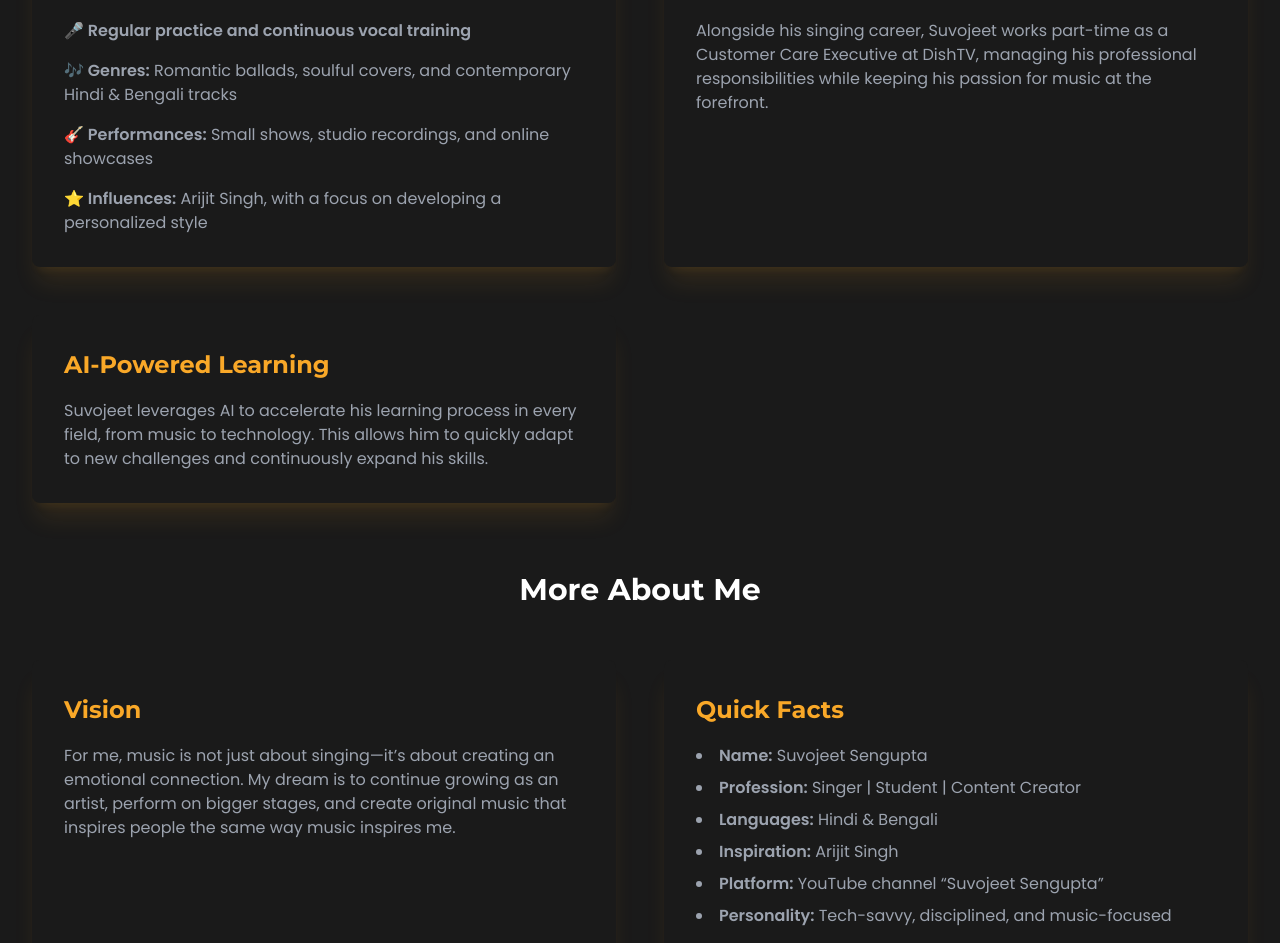
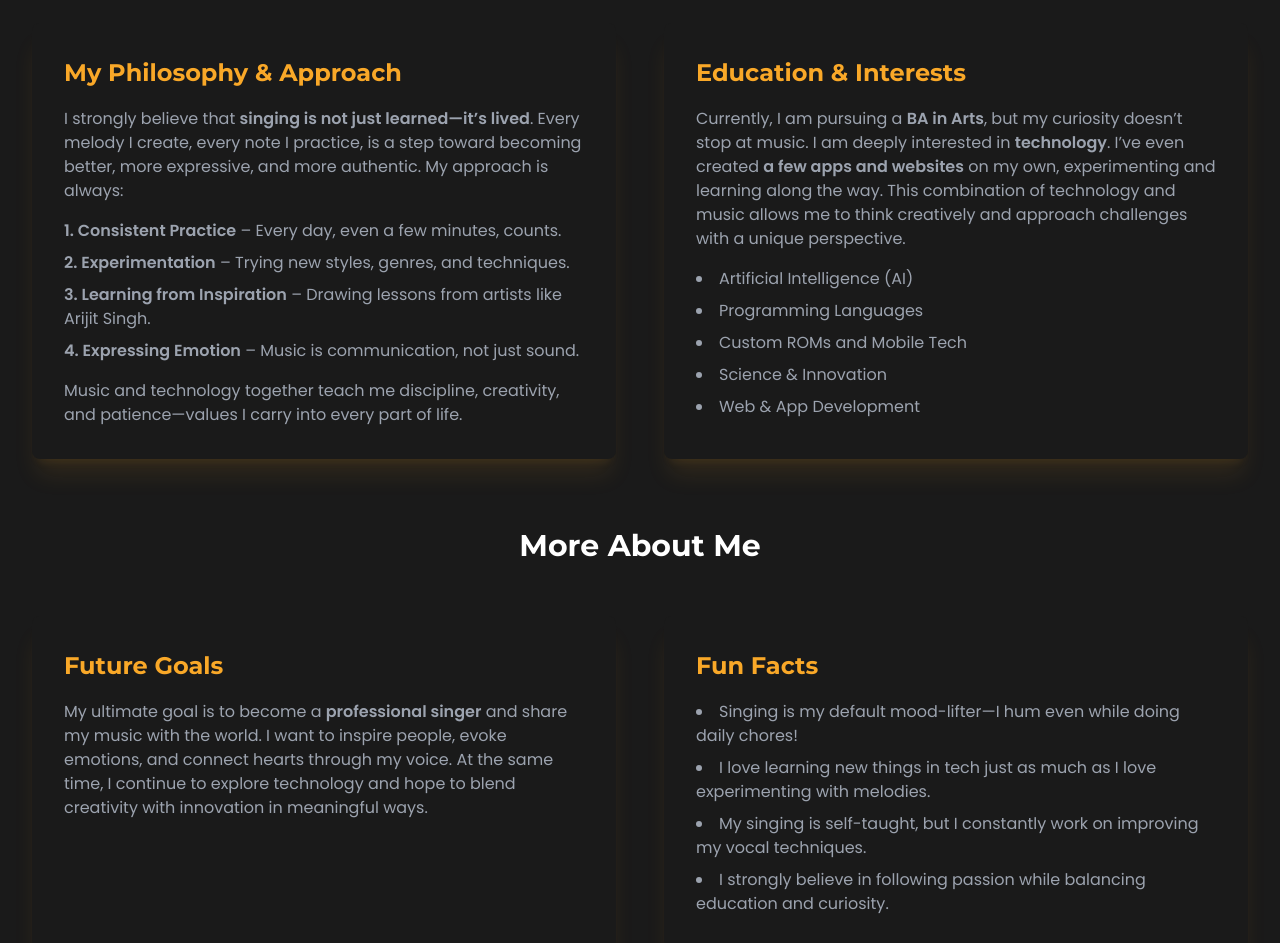
Before and after one commit to suvojeet-sengupta/Suvojeet_Sengupta, a React (Create React App) app: page /about in a window 1280 px wide. Shown: the part 969-1912 px from the top of the page. Built offline with nearby package versions, Linux system fonts and the light colour scheme; no server answers.

Commit message:
feat: update about page with new content

```diff
--- a/src/pages/About.js
+++ b/src/pages/About.js
@@ -124,9 +124,14 @@ const About = () => {
               <img src={suvojeet} alt="Suvojeet Sengupta" className="rounded-lg shadow-lg w-full h-auto mx-auto" loading="lazy" />
             </motion.div>
             <div className="md:col-span-2">
-
               <p className="text-grey">
-                Suvojeet Sengupta is a passionate singer, music lover, and dedicated performer with a unique ability to bring emotions alive through music. A student of History (BA Honours, Semester 3), he balances academics with his deep commitment to music, practicing daily and constantly refining his vocal style.
+                Hi! I’m <strong>Suvojeet Sengupta</strong>, born on <strong>1st August 2005</strong> in Asansol, West Bengal, and currently living in Jharkhand. From a very young age, I found myself lost in the world of music. Singing wasn’t just something I enjoyed—it became a part of who I am. I used to hum and sing <strong>Kishore Kumar songs</strong> as a child, and over time, this simple joy grew into a lifelong passion.
+              </p>
+              <p className="text-grey mt-4">
+                Singing for me is more than just hitting notes or performing in front of people—it’s a way to express myself. Whether I am happy, thoughtful, or even just daydreaming, I find myself <strong>humming, practicing, and experimenting</strong> with my voice. Friends and family often ask, “Do you practice?” but honestly, my practice is instinctive. Music flows naturally, and I have learned to refine my voice through self-practice, patience, and dedication.
+              </p>
+              <p className="text-grey mt-4">
+                I’ve always been inspired by <strong>Arijit Singh</strong>. His voice, emotion, and style motivate me to push my own limits and develop my own unique singing style. Even without formal training, I focus on understanding nuances of melody, rhythm, and expression.
               </p>
             </div>
           </div>
@@ -142,32 +147,39 @@ const About = () => {
         >
           <h2 className="text-3xl font-bold text-center font-montserrat mb-12 text-white">My Story</h2>
           <div className="grid md:grid-cols-2 gap-12">
-            {/* My Musical Journey */}
+            {/* My Philosophy & Approach */}
             <motion.div className="bg-dark rounded-lg shadow-xl p-8 shadow-primary/10" variants={cardVariants} whileHover={{ y: -10, transition: { duration: 0.2 } }}>
-              <h3 className="text-2xl font-bold text-primary mb-4 font-montserrat">My Musical Journey</h3>
-              <ul className="space-y-4 text-grey">
-                <li><strong>🎤 Regular practice and continuous vocal training</strong></li>
-                <li><strong>🎶 Genres:</strong> Romantic ballads, soulful covers, and contemporary Hindi & Bengali tracks</li>
-                <li><strong>🎸 Performances:</strong> Small shows, studio recordings, and online showcases</li>
-                <li><strong>⭐ Influences:</strong> Arijit Singh, with a focus on developing a personalized style</li>
-              </ul>
+              <h3 className="text-2xl font-bold text-primary mb-4 font-montserrat">My Philosophy & Approach</h3>
+                <p className="text-grey mb-4">
+                I strongly believe that <strong>singing is not just learned—it’s lived</strong>. Every melody I create, every note I practice, is a step toward becoming better, more expressive, and more authentic. My approach is always:
+                </p>
+                <ul className="space-y-2 text-grey">
+                    <li><strong>1. Consistent Practice</strong> – Every day, even a few minutes, counts.</li>
+                    <li><strong>2. Experimentation</strong> – Trying new styles, genres, and techniques.</li>
+                    <li><strong>3. Learning from Inspiration</strong> – Drawing lessons from artists like Arijit Singh.</li>
+                    <li><strong>4. Expressing Emotion</strong> – Music is communication, not just sound.</li>
+                </ul>
+                <p className="text-grey mt-4">
+                Music and technology together teach me discipline, creativity, and patience—values I carry into every part of life.
+                </p>
             </motion.div>
 
-            {/* Beyond Music */}
+            {/* Education & Interests */}
             <motion.div className="bg-dark rounded-lg shadow-xl p-8 shadow-primary/10" variants={cardVariants} whileHover={{ y: -10, transition: { duration: 0.2 } }}>
-              <h3 className="text-2xl font-bold text-primary mb-4 font-montserrat">Beyond Music</h3>
-              <p className="text-grey">
-                Alongside his singing career, Suvojeet works part-time as a Customer Care Executive at DishTV, managing his professional responsibilities while keeping his passion for music at the forefront.
-              </p>
+              <h3 className="text-2xl font-bold text-primary mb-4 font-montserrat">Education & Interests</h3>
+                <p className="text-grey">
+                Currently, I am pursuing a <strong>BA in Arts</strong>, but my curiosity doesn’t stop at music. I am deeply interested in <strong>technology</strong>. I’ve even created <strong>a few apps and websites</strong> on my own, experimenting and learning along the way. This combination of technology and music allows me to think creatively and approach challenges with a unique perspective.
+                </p>
+                <ul className="space-y-2 text-grey list-disc list-inside mt-4">
+                    <li>Artificial Intelligence (AI)</li>
+                    <li>Programming Languages</li>
+                    <li>Custom ROMs and Mobile Tech</li>
+                    <li>Science & Innovation</li>
+                    <li>Web & App Development</li>
+                </ul>
             </motion.div>
 
-            {/* AI-Powered Learning */}
-            <motion.div className="bg-dark rounded-lg shadow-xl p-8 shadow-primary/10" variants={cardVariants} whileHover={{ y: -10, transition: { duration: 0.2 } }}>
-              <h3 className="text-2xl font-bold text-primary mb-4 font-montserrat">AI-Powered Learning</h3>
-              <p className="text-grey">
-                Suvojeet leverages AI to accelerate his learning process in every field, from music to technology. This allows him to quickly adapt to new challenges and continuously expand his skills.
-              </p>
-            </motion.div>
+
           </div>
         </motion.div>
 
@@ -181,23 +193,21 @@ const About = () => {
         >
           <h2 className="text-3xl font-bold text-center font-montserrat mb-12 text-white">More About Me</h2>
           <div className="grid md:grid-cols-2 gap-12">
-            {/* Vision */}
+            {/* Future Goals */}
             <motion.div className="bg-dark rounded-lg shadow-xl p-8 shadow-primary/10" variants={cardVariants} whileHover={{ y: -10, transition: { duration: 0.2 } }}>
-              <h3 className="text-2xl font-bold text-primary mb-4 font-montserrat">Vision</h3>
+              <h3 className="text-2xl font-bold text-primary mb-4 font-montserrat">Future Goals</h3>
               <p className="text-grey">
-                For me, music is not just about singing—it’s about creating an emotional connection. My dream is to continue growing as an artist, perform on bigger stages, and create original music that inspires people the same way music inspires me.
+                My ultimate goal is to become a <strong>professional singer</strong> and share my music with the world. I want to inspire people, evoke emotions, and connect hearts through my voice. At the same time, I continue to explore technology and hope to blend creativity with innovation in meaningful ways.
               </p>
             </motion.div>
-            {/* Quick Facts */}
+            {/* Fun Facts */}
             <motion.div className="bg-dark rounded-lg shadow-xl p-8 shadow-primary/10" variants={cardVariants} whileHover={{ y: -10, transition: { duration: 0.2 } }}>
-              <h3 className="text-2xl font-bold text-primary mb-4 font-montserrat">Quick Facts</h3>
+              <h3 className="text-2xl font-bold text-primary mb-4 font-montserrat">Fun Facts</h3>
               <ul className="space-y-2 text-grey list-disc list-inside">
-                <li><strong>Name:</strong> Suvojeet Sengupta</li>
-                <li><strong>Profession:</strong> Singer | Student | Content Creator</li>
-                <li><strong>Languages:</strong> Hindi & Bengali</li>
-                <li><strong>Inspiration:</strong> Arijit Singh</li>
-                <li><strong>Platform:</strong> YouTube channel “Suvojeet Sengupta”</li>
-                <li><strong>Personality:</strong> Tech-savvy, disciplined, and music-focused</li>
+                <li>Singing is my default mood-lifter—I hum even while doing daily chores!</li>
+                <li>I love learning new things in tech just as much as I love experimenting with melodies.</li>
+                <li>My singing is self-taught, but I constantly work on improving my vocal techniques.</li>
+                <li>I strongly believe in following passion while balancing education and curiosity.</li>
               </ul>
             </motion.div>
           </div>
```
